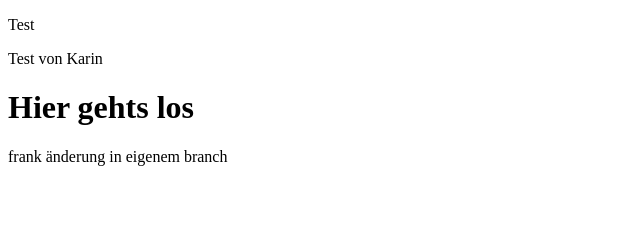
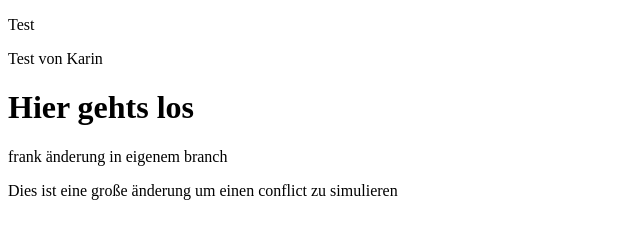
Before and after one commit to CodingFrank73/gitTest, a plain HTML site: page index.html in a window 1280 px wide. Shown: the whole page, without its empty margins (0-640 px from the left). Drawn offline with Linux system fonts and the light colour scheme.

Commit message:
edit für conflict

```diff
--- a/index.html
+++ b/index.html
@@ -15,6 +15,7 @@
     <h1>Hier gehts los</h1>
 
     <p>frank änderung in eigenem branch</p>
+    <p>Dies ist eine große änderung um einen conflict zu simulieren</p>
 </body>
 
 </html>
```
